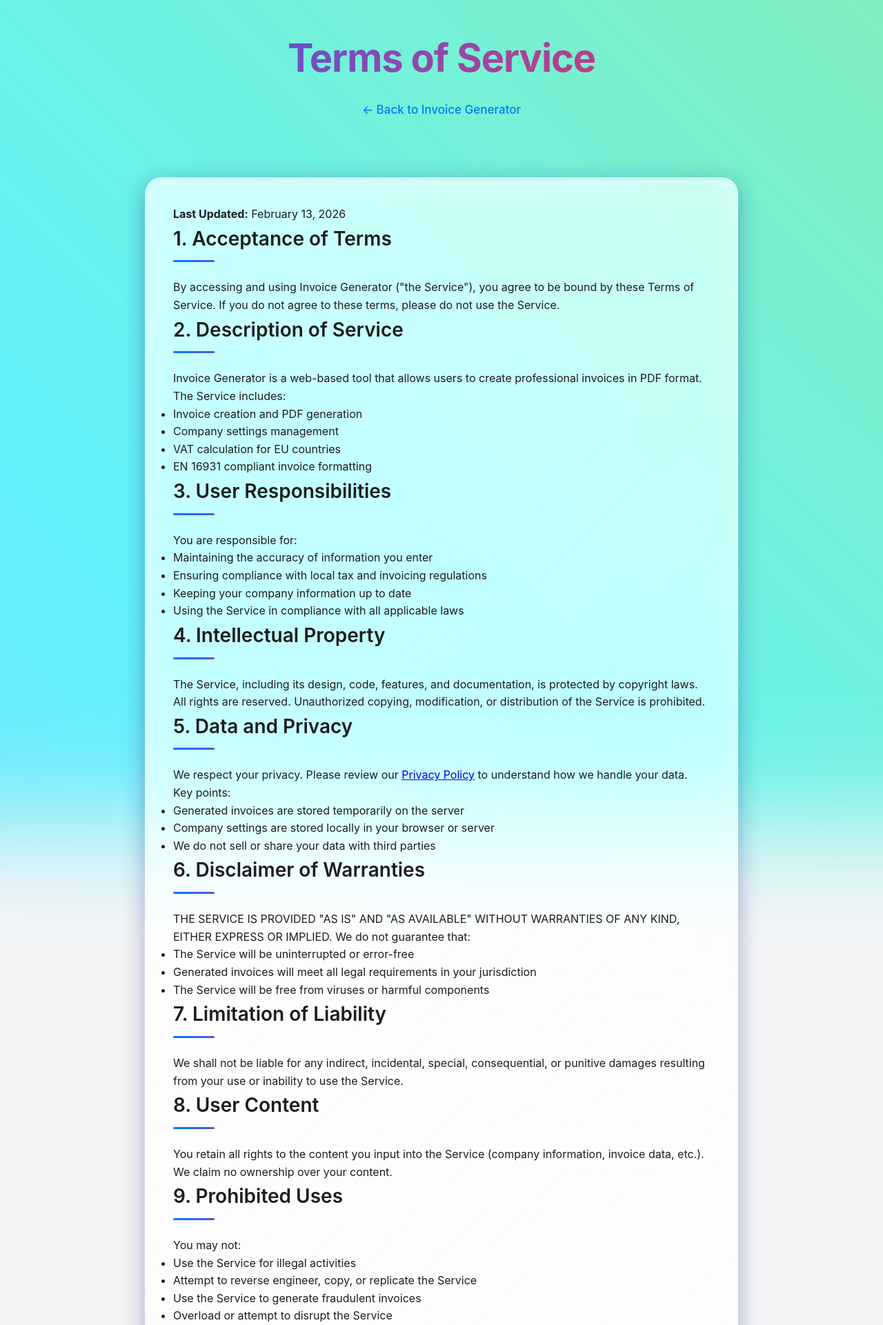
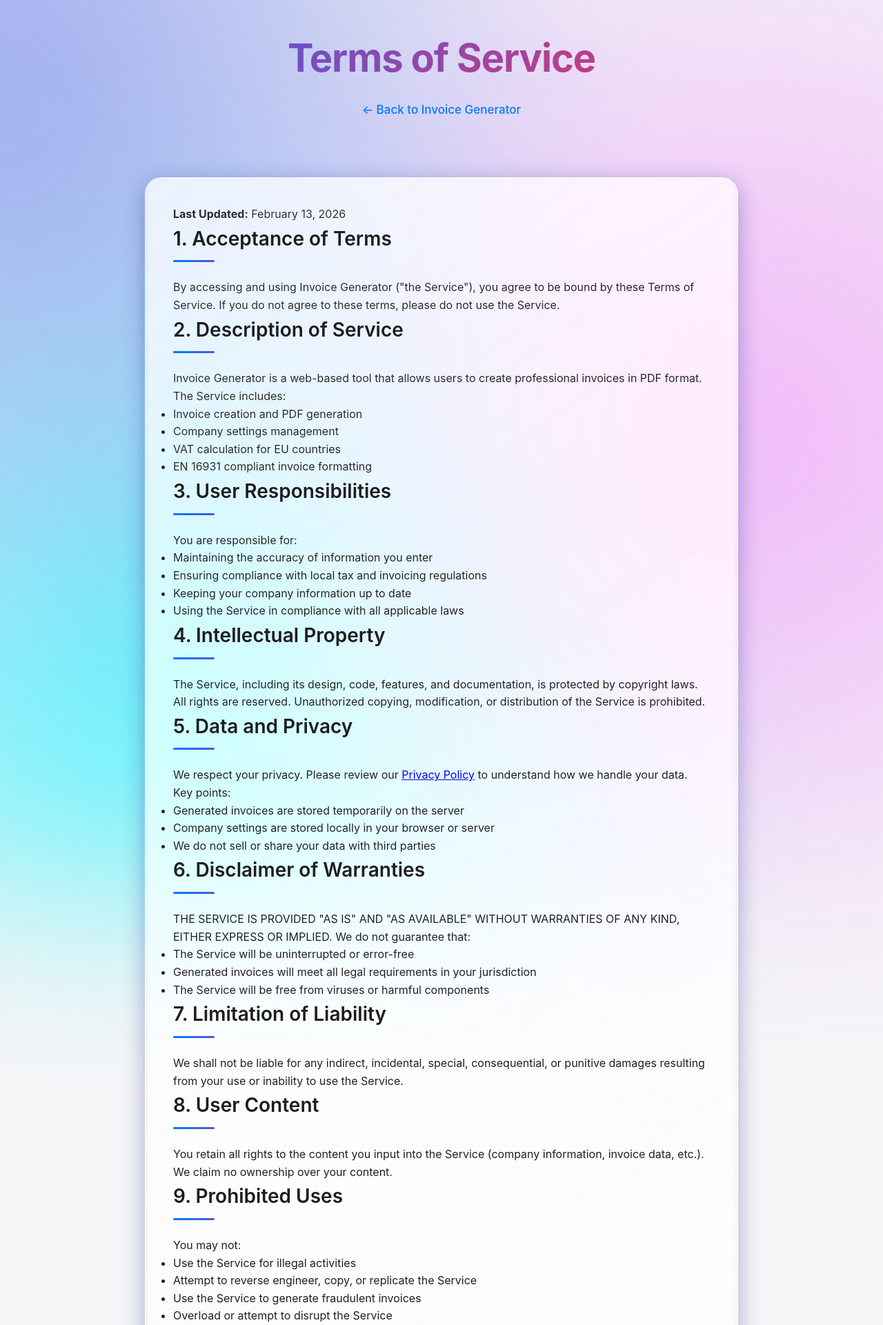
Before and after one commit to NaoBindestrich/InvoiceGenerator, a Flask app: page /terms in a window 1280 px wide. Shown: the top 1921 px of the page at 69% size. Run offline with Flask 3, Linux system fonts and the light colour scheme.

Commit message:
Upgrade to True Liquid Glass with SVG refraction, realistic optics, fluid background, and performance optimization

```diff
--- a/static/css/style.css
+++ b/static/css/style.css
@@ -45,33 +45,25 @@ body::before {
     left: -50%;
     width: 200%;
     height: 200%;
-    background: linear-gradient(
-        45deg,
-        #667eea 0%,
-        #764ba2 15%,
-        #f093fb 30%,
-        #4facfe 45%,
-        #00f2fe 60%,
-        #43e97b 75%,
-        #38f9d7 90%,
-        #667eea 100%
-    );
-    background-size: 400% 400%;
-    animation: gradientShift 25s ease infinite;
-    opacity: 0.6;
+    background:
+        radial-gradient(circle at 30% 30%, #667eea 0%, transparent 40%),
+        radial-gradient(circle at 70% 60%, #f093fb 0%, transparent 40%),
+        radial-gradient(circle at 40% 80%, #00f2fe 0%, transparent 40%);
+    animation: liquidFloat 20s ease-in-out infinite alternate;
+    opacity: 0.65;
     z-index: -1;
-    filter: blur(80px);
+    filter: blur(120px);
 }
 
-@keyframes gradientShift {
+@keyframes liquidFloat {
     0% {
-        background-position: 0% 50%;
+        transform: translate(0, 0) scale(1);
     }
     50% {
-        background-position: 100% 50%;
+        transform: translate(-5%, 5%) scale(1.1);
     }
     100% {
-        background-position: 0% 50%;
+        transform: translate(5%, -5%) scale(1);
     }
 }
 
@@ -188,11 +180,11 @@ h1 {
     margin-bottom: 32px;
 }
 
-/* Card - Liquid Glass Effect */
+/* Card - True Liquid Glass with Refraction Distortion */
 .card {
     background: rgba(255, 255, 255, 0.7);
-    backdrop-filter: blur(20px) saturate(180%);
-    -webkit-backdrop-filter: blur(20px) saturate(180%);
+    backdrop-filter: blur(18px) saturate(160%) url(#liquid-distortion);
+    -webkit-backdrop-filter: blur(18px) saturate(160%);
     border-radius: 24px;
     padding: 40px;
     margin-bottom: 24px;
@@ -224,17 +216,23 @@ h1 {
 .card:nth-child(3) { animation-delay: 0.3s; }
 .card:nth-child(4) { animation-delay: 0.4s; }
 
+/* Proper Specular Highlight - Realistic Glass Light Rolloff */
 .card::before {
     content: '';
     position: absolute;
-    top: -50%;
-    left: -50%;
-    width: 200%;
-    height: 200%;
-    background: radial-gradient(circle, rgba(255, 255, 255, 0.3) 0%, transparent 70%);
-    opacity: 0;
+    inset: 0;
+    border-radius: inherit;
+    pointer-events: none;
+    background: linear-gradient(
+        145deg,
+        rgba(255, 255, 255, 0.5) 0%,
+        rgba(255, 255, 255, 0.15) 30%,
+        rgba(255, 255, 255, 0.05) 60%,
+        transparent 100%
+    );
+    mix-blend-mode: overlay;
+    opacity: 0.6;
     transition: opacity 0.4s ease;
-    pointer-events: none;
 }
 
 .card:hover {
@@ -245,7 +243,19 @@ h1 {
 }
 
 .card:hover::before {
-    opacity: 1;
+    opacity: 0.75;
+}
+
+/* Inner Refraction Edge - Simulates Lens Thickness */
+.card::after {
+    content: '';
+    position: absolute;
+    inset: 0;
+    border-radius: inherit;
+    pointer-events: none;
+    box-shadow:
+        inset 0 1px 2px rgba(255, 255, 255, 0.8),
+        inset 0 -2px 6px rgba(0, 0, 0, 0.1);
 }
 
 .card-title {
@@ -761,34 +772,11 @@ textarea {
     transform-style: preserve-3d;
 }
 
-/* Subtle shimmer animation on glass surfaces */
-@keyframes glassShimmer {
-    0% {
-        background-position: -200% 0;
-    }
-    100% {
-        background-position: 200% 0;
-    }
-}
-
-.card::before {
-    background: linear-gradient(
-        120deg,
-        transparent 30%,
-        rgba(255, 255, 255, 0.3) 50%,
-        transparent 70%
-    );
-    background-size: 200% 100%;
-    animation: glassShimmer 8s ease-in-out infinite;
-}
-
-/* Enhanced depth layers */
-.card,
+/* Enhanced depth layers - Only for item-row */
 .item-row {
     position: relative;
 }
 
-.card::after,
 .item-row::after {
     content: '';
     position: absolute;
@@ -798,18 +786,18 @@ textarea {
     bottom: -1px;
     background: linear-gradient(
         135deg,
-        rgba(255, 255, 255, 0.5) 0%,
-        rgba(255, 255, 255, 0.1) 50%,
-        rgba(255, 255, 255, 0.3) 100%
+        rgba(255, 255, 255, 0.3) 0%,
+        rgba(255, 255, 255, 0.05) 50%,
+        rgba(255, 255, 255, 0.15) 100%
     );
     border-radius: inherit;
-    opacity: 0.5;
+    opacity: 0.3;
     pointer-events: none;
     z-index: -1;
-    filter: blur(4px);
+    filter: blur(3px);
 }
 
-/* Frosted edge glow */
+/* Subtle Frosted edge glow - More refined */
 button,
 input:focus,
 select:focus,
--- a/templates/terms.html
+++ b/templates/terms.html
@@ -80,15 +80,25 @@
             <p>We may modify these Terms at any time. Continued use of the Service after changes constitutes acceptance of the modified Terms.</p>
 
             <h2 class="card-title">12. Governing Law</h2>
-            <p>These Terms are governed by the laws of [Your Country/State]. Any disputes shall be resolved in the courts of [Your Jurisdiction].</p>
+            <p>These Terms are governed by the laws of the Kingdom of Saudi Arabia/Medina. Any disputes shall be resolved in the courts of Al Madinah Islamic Courts Complex.</p>
 
             <h2 class="card-title">13. Contact</h2>
-            <p>For questions about these Terms, contact us at: [Your Email]</p>
+            <p>For questions about these Terms, contact us at: landsberg.umar@tasnim.at</p>
         </div>
 
         <footer>
             <p>© 2026 Invoice Generator. All rights reserved.</p>
         </footer>
     </div>
+
+    <!-- SVG Liquid Glass Refraction Filter -->
+    <svg style="position: absolute; width: 0; height: 0;" xmlns="http://www.w3.org/2000/svg">
+        <defs>
+            <filter id="liquid-distortion" x="-50%" y="-50%" width="200%" height="200%">
+                <feTurbulence type="fractalNoise" baseFrequency="0.008" numOctaves="2" result="turbulence"/>
+                <feDisplacementMap in="SourceGraphic" in2="turbulence" scale="6" xChannelSelector="R" yChannelSelector="G"/>
+            </filter>
+        </defs>
+    </svg>
 </body>
 </html>
```
Also changed, not shown: other parts of static/css/style.css (+38 -35 lines), templates/index.html (+10 -0 lines), templates/privacy.html (+12 -2 lines), templates/settings.html (+10 -0 lines).
